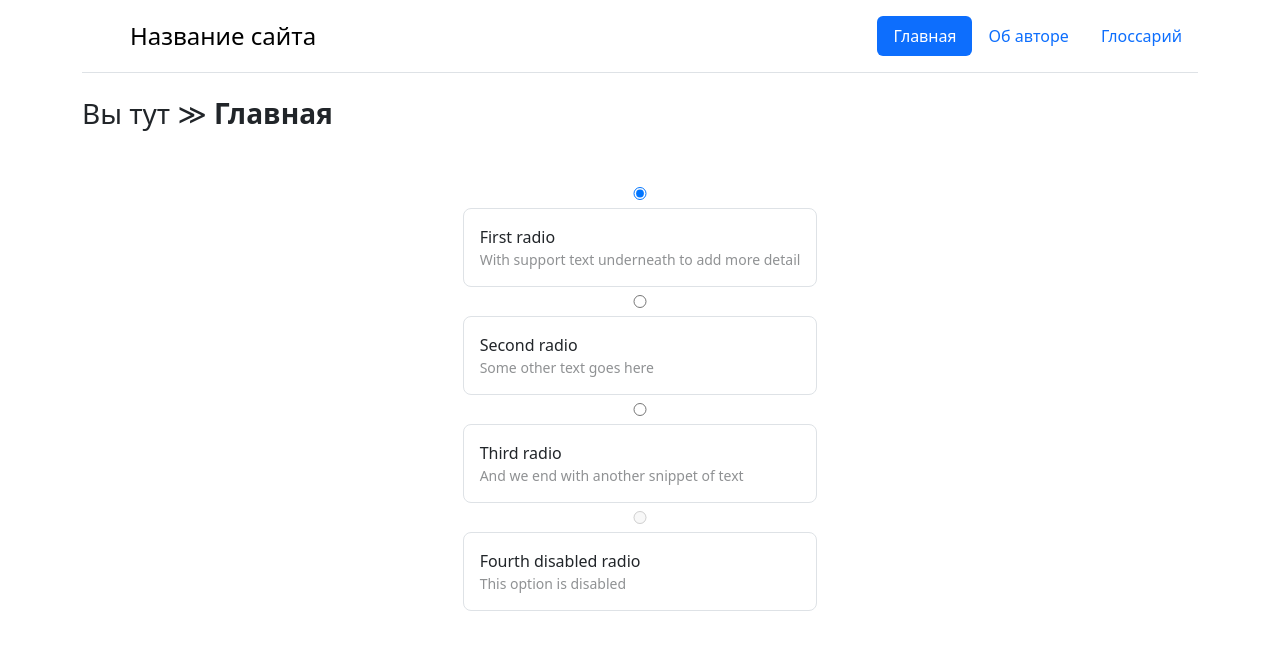
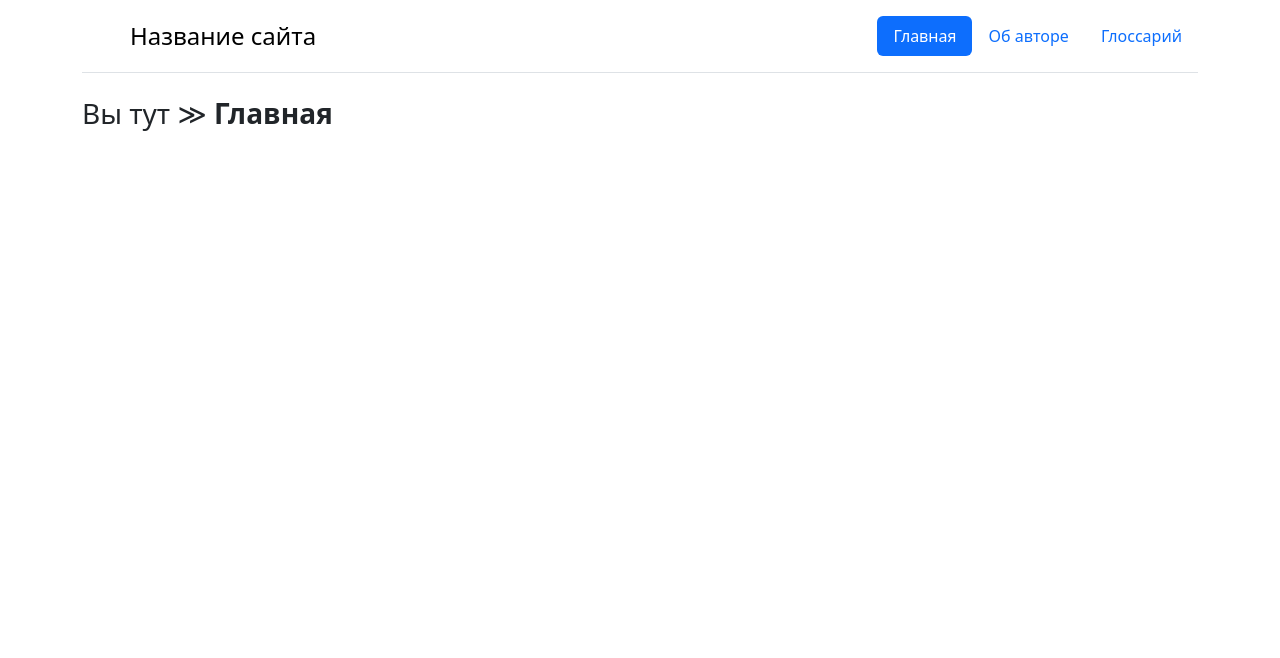
Before and after one commit to pickled-melon/flask_coursework, a Flask app: page / in a window 1280 px wide. Shown: the top 658 px of the page. Run offline with Flask 3, Linux system fonts and the light colour scheme; some libraries are stand-ins or nearby versions.

Commit message:
Изменена главная страница

```diff
--- a/templates/index.html
+++ b/templates/index.html
@@ -1,31 +1,5 @@
 {% extends "__layout.html" %}
 
 {% block content %}
-<div class="d-flex flex-column flex-md-row p-4 gap-4 py-md-5 align-items-center justify-content-center">
-    <div class="list-group list-group-checkable d-grid gap-2 border-0">
-      <input class="list-group-item-check pe-none" type="radio" name="listGroupCheckableRadios" id="listGroupCheckableRadios1" value="" checked="">
-      <label class="list-group-item rounded-3 py-3" for="listGroupCheckableRadios1">
-        First radio
-        <span class="d-block small opacity-50">With support text underneath to add more detail</span>
-      </label>
 
-      <input class="list-group-item-check pe-none" type="radio" name="listGroupCheckableRadios" id="listGroupCheckableRadios2" value="">
-      <label class="list-group-item rounded-3 py-3" for="listGroupCheckableRadios2">
-        Second radio
-        <span class="d-block small opacity-50">Some other text goes here</span>
-      </label>
-
-      <input class="list-group-item-check pe-none" type="radio" name="listGroupCheckableRadios" id="listGroupCheckableRadios3" value="">
-      <label class="list-group-item rounded-3 py-3" for="listGroupCheckableRadios3">
-        Third radio
-        <span class="d-block small opacity-50">And we end with another snippet of text</span>
-      </label>
-
-      <input class="list-group-item-check pe-none" type="radio" name="listGroupCheckableRadios" id="listGroupCheckableRadios4" value="" disabled="">
-      <label class="list-group-item rounded-3 py-3" for="listGroupCheckableRadios4">
-        Fourth disabled radio
-        <span class="d-block small opacity-50">This option is disabled</span>
-      </label>
-    </div>
-  </div>
 {% endblock %}
```
